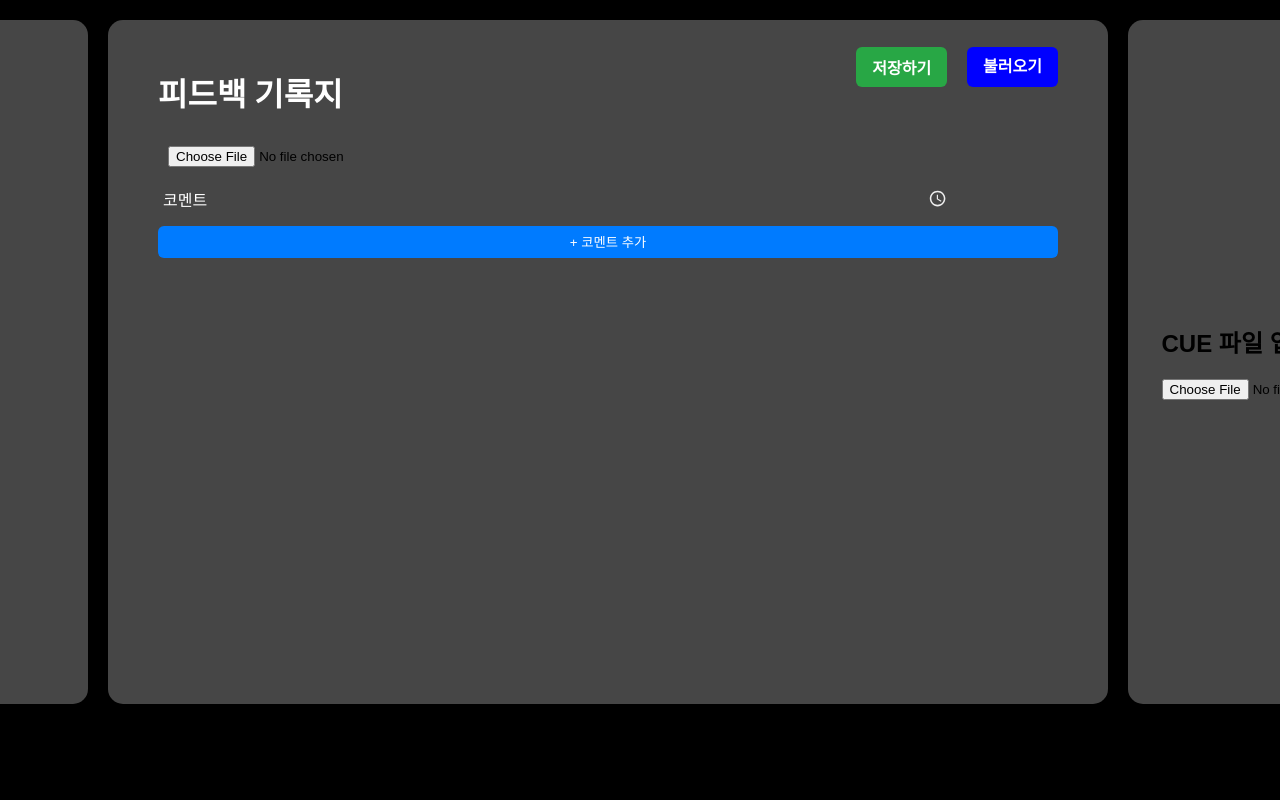
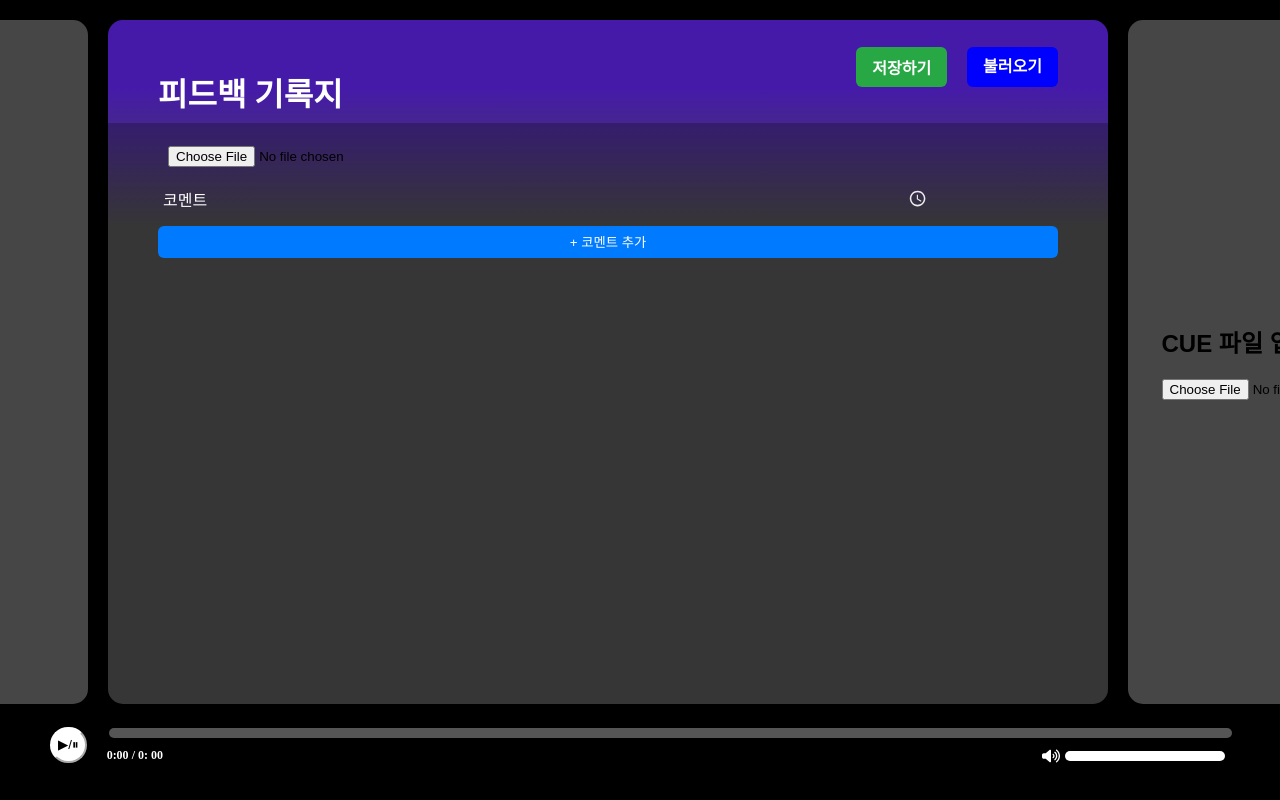
Before and after one commit to Jaek-Kein/FeedBackNote, a React (Vite) app: page / in a window 1280 px wide. Shown: the top 800 px of the page. Built offline with nearby package versions, Linux system fonts and the light colour scheme; a web font is replaced by a local one.

Commit message:
fix: Layout 전반 변경, 뮤직플레이어 fix

```diff
--- a/src/App.tsx
+++ b/src/App.tsx
@@ -34,16 +34,38 @@ const Container = styled.div`
     }
 `;
 
+const PanelBox = styled.div`
+    border-radius: 0 15px 15px 0;
+    background: linear-gradient(to top, #0000003c 85%, #ffffff00 20%);
+    width: 100%;
+    height: 100%;
+    display: flex;
+    justify-content: center;
+    align-items: center;
+
+        @media (max-width: 480px) {
+        width: 95%;
+        height: fit-content;
+    }
+`;
+
 function App() {
     return (
         <>
             <Global styles={GlobalStyles} />
             <Wrapper>
                 <Container style={{ width: "20vw" }}></Container>
-                <Container>
-                    <MusicCommentApp />
+                <Container
+                    style={{
+                        background:
+                            "linear-gradient(to bottom, #451aa9 10%, #ffffff46 30%)",
+                    }}
+                >
+                    <PanelBox>
+                        <MusicCommentApp />
+                    </PanelBox>
                 </Container>
-                <Container style={{width:"25vw"}}>
+                <Container style={{ width: "25vw" }}>
                     <Playlist />
                 </Container>
             </Wrapper>
--- a/src/Components/MusicCommentApp.tsx
+++ b/src/Components/MusicCommentApp.tsx
@@ -24,6 +24,7 @@ const TopBar = styled.div`
     width: 100%;
     display: grid;
     grid-template-columns: auto 1fr;
+
     @media (max-width: 480px) {
         display: grid;
         grid-template-columns: none;
@@ -117,6 +118,8 @@ const Time = styled.div`
     font-size: 1rem;
 `;
 
+const TitleContainer = styled.div``;
+
 const CommentTop = styled.div`
     padding: 10px 5px;
     box-sizing: border-box;
@@ -129,20 +132,20 @@ const CommentTop = styled.div`
 `;
 
 const CommentContainer = styled.div`
-    overflow-Y: scroll;
+    overflow-y: scroll;
     height: fit-content;
     max-height: 60vh;
     padding-right: 10px;
 
-    &::-webkit-scrollbar{
+    &::-webkit-scrollbar {
         width: 8px;
         background: transparent;
     }
-    &::-webkit-scrollbar-thumb{
+    &::-webkit-scrollbar-thumb {
         background: #ffffff25;
         border-radius: 20px;
     }
-`
+`;
 
 const Comments = styled.textarea`
     padding: 10px 5px;
@@ -155,6 +158,7 @@ const Comments = styled.textarea`
     outline: none;
     overflow: hidden;
     min-height: 2rem;
+    height: 2rem;
     width: 100%;
     background-color: transparent;
     color: white;
@@ -275,11 +279,12 @@ export default function MusicCommentApp() {
     }, [comments]);
 
     return (
+        <>
             <Container>
                 <TopBar>
-                <div>
+                    <TitleContainer>
                         <Title> 피드백 기록지 </Title>
-                </div>
+                    </TitleContainer>
                     <div>
                         <Buttons>
                             <SystemButton onClick={handleSave}>
@@ -318,6 +323,7 @@ export default function MusicCommentApp() {
                 {audioSrc && (
                     <>
                         <audio
+                            key={audioSrc}
                             ref={audioRef}
                             src={audioSrc}
                             style={{
@@ -326,7 +332,6 @@ export default function MusicCommentApp() {
                                 marginBottom: "1rem",
                             }}
                         />
-                    <MusicPlayer audioRef={audioRef} />
                     </>
                 )}
 
@@ -342,9 +347,9 @@ export default function MusicCommentApp() {
                         <Time>
                             <IoMdTime size="1.2rem" />
                         </Time>
-                    <div style={{ width: "20px" }}></div>
+                        <div style={{ width: "40px" }}></div>
                     </CommentShell>
-                <CommentContainer >
+                    <CommentContainer>
                         {comments.map((c, i) => (
                             <CommentShell key={i}>
                                 <Comments
@@ -359,7 +364,9 @@ export default function MusicCommentApp() {
                                 <Time onClick={() => handleTimeClick(c.time)}>
                                     [{formatTime(c.time)}]
                                 </Time>
-                            <Delete onClick={() => deleteComment(i)}>X</Delete>
+                                <Delete onClick={() => deleteComment(i)}>
+                                    X
+                                </Delete>
                             </CommentShell>
                         ))}
                     </CommentContainer>
@@ -373,5 +380,8 @@ export default function MusicCommentApp() {
                     </Button>
                 </CommentList>
             </Container>
+
+            <MusicPlayer audioRef={audioRef} key={audioSrc} />
+        </>
     );
 }
--- a/src/Components/MusicPlayer.tsx
+++ b/src/Components/MusicPlayer.tsx
@@ -1,18 +1,21 @@
 import styled from "@emotion/styled";
 import { useEffect, useState } from "react";
 import { formatTime } from "./Common";
-import { FaVolumeHigh, FaVolumeOff } from "react-icons/fa6";
+import { FaVolumeHigh} from "react-icons/fa6";
 
 const Wrapper = styled.div`
-  width: 90%;
+    position: fixed;
+    width: 100%;
+    left: 0;
+    bottom: 10px;
+    padding: 0 50px;
     height: 70px;
-  background-color: #00000068;
+    background-color: transparent;
     justify-self: center;
     margin: 10px 0;
     border-radius: 10px;
 
     box-sizing: border-box;
-  padding: 10px;
 
     display: grid;
     grid-template-columns: auto 1fr;
@@ -25,8 +28,7 @@ const Play = styled.button`
     border-radius: 50px;
     width: fit-content;
     aspect-ratio: 1;
-  background-color: #ffffff84;
-  backdrop-filter: blur(20px);
+    background-color: #ffffff;
     border: 2px outset white;
 
     &:active {
@@ -54,8 +56,7 @@ const Timestamp = styled.input<{ progress: number }>`
         width: 100%;
         border-radius: 20px;
         background: ${({ progress }) =>
-      `linear-gradient(to right, #ffffff94 ${progress}%, #00000000 ${progress}%)`};
-    box-shadow: inset 0 0 0 1px #ccc;
+            `linear-gradient(to right, #ffffff ${progress}%, #00000000 ${progress}%)`};
         background-color: #ffffff55;
         backdrop-filter: blur(20px);
     }
@@ -81,20 +82,19 @@ const TimeAndVolume = styled.div`
 const TimeShow = styled.div`
     font-size: 12px;
     font-weight: bold;
-  color: #1f1f1f;
+    color: white;
 `;
 
 const VolumeContainer = styled.div`
     width: 100%;
-    height :100%;
+    height: 100%;
     display: flex;
     justify-content: flex-end;
     align-items: center;
-
-`
+`;
 
 const Volume = styled.input<{ volume: number }>`
-  width: 20%;
+    width: 15%;
     height: 10px;
     justify-self: flex-end;
     margin: 0 5px;
@@ -109,10 +109,10 @@ const Volume = styled.input<{ volume: number }>`
         width: 100%;
         border-radius: 20px;
         background: ${({ volume }) =>
-      `linear-gradient(to right, #ffffff94  ${volume * 100}%, #00000000 ${
+            `linear-gradient(to right, #ffffff  ${volume * 100}%, #00000000 ${
                 volume * 100
             }%)`};
-    box-shadow: inset 0 0 0 1px #ccc;
+        background-color: #ffffff55;
         backdrop-filter: blur(20px);
     }
 
@@ -163,16 +163,27 @@ const MusicPlayer: React.FC<Props> = ({ audioRef }) => {
         if (!audioRef.current) return;
         const audio = audioRef.current;
 
-    const updateProgress = () => {
+        const handleLoadedMetadata = () => {
+            setProgress(0);
+            setCurrentTime(0);
+        };
+
+        const handleTimeUpdate = () => {
             const progress = (audio.currentTime / audio.duration) * 100;
             setProgress(progress);
             setCurrentTime(audio.currentTime);
+            console.log("시간 업데이트됨")
         };
 
-    audio.addEventListener("timeupdate", updateProgress);
+        audio.addEventListener("loadedmetadata", handleLoadedMetadata); // ✅ duration 확보
+        audio.addEventListener("timeupdate", handleTimeUpdate);
+
         return () => {
-      audio.removeEventListener("timeupdate", updateProgress);
+            audio.removeEventListener("loadedmetadata", handleLoadedMetadata);
+            audio.removeEventListener("timeupdate", handleTimeUpdate);
         };
+
+        console.log(" 실행됨 ")
     }, [audioRef]);
 
     return (
@@ -182,8 +193,8 @@ const MusicPlayer: React.FC<Props> = ({ audioRef }) => {
                 <Timestamp
                     type="range"
                     min={0}
-          max={audioRef.current?.duration}
-          value={currentTime}
+                    max={audioRef.current?.duration || 0}
+                    value={currentTime || 0}
                     step={0.01}
                     progress={progress}
                     onChange={(e) => {
@@ -196,10 +207,12 @@ const MusicPlayer: React.FC<Props> = ({ audioRef }) => {
                 <TimeAndVolume>
                     <TimeShow>
                         {formatTime(currentTime)} /{" "}
-            {audioRef.current ? formatTime(audioRef.current.duration) : "0: 00"}
+                        {audioRef.current
+                            ? formatTime(audioRef.current.duration)
+                            : "0: 00"}
                     </TimeShow>
                     <VolumeContainer>
-            <FaVolumeOff color="#ffffff94" size="12px"/>
+                        <FaVolumeHigh color="#ffffff" size="18px" />
                         <Volume
                             type="range"
                             min={0}
@@ -209,7 +222,6 @@ const MusicPlayer: React.FC<Props> = ({ audioRef }) => {
                             volume={volume}
                             onChange={volumeHandler}
                         />
-            <FaVolumeHigh color="#ffffff94" size="14px"/>
                     </VolumeContainer>
                 </TimeAndVolume>
             </TimeArea>
```
Lines whose indentation alone changed are shown as unchanged.
